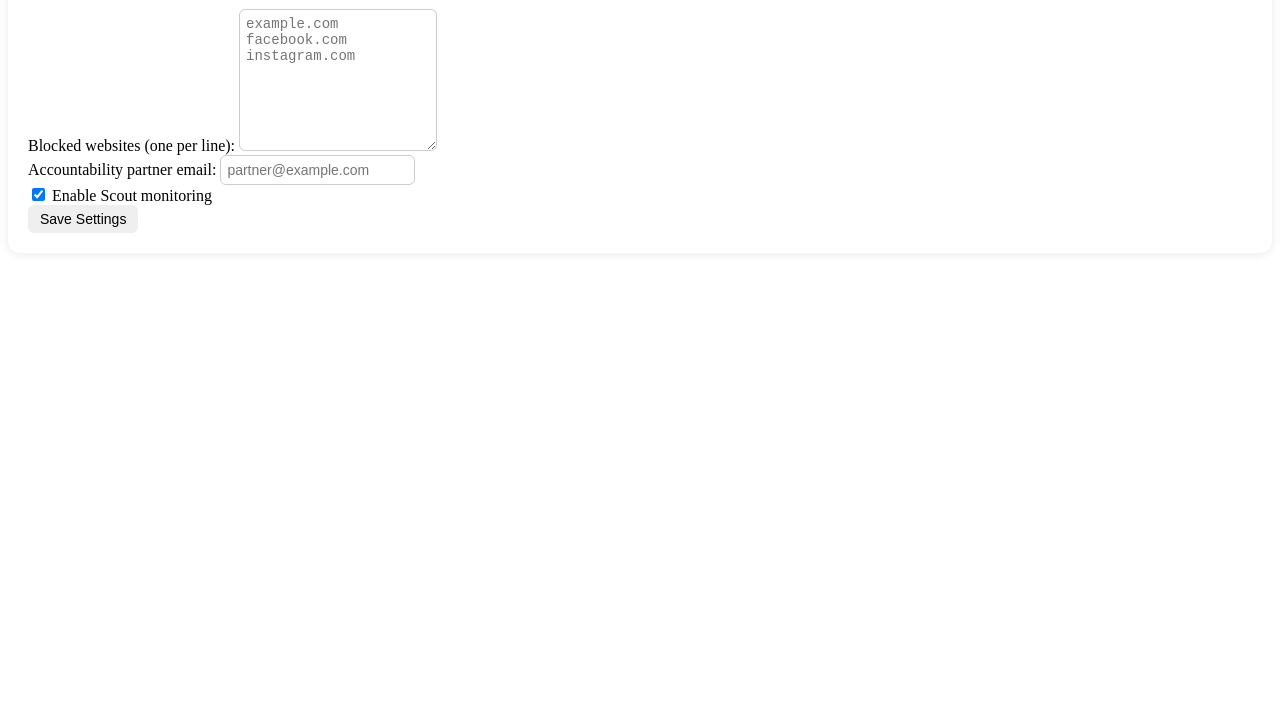
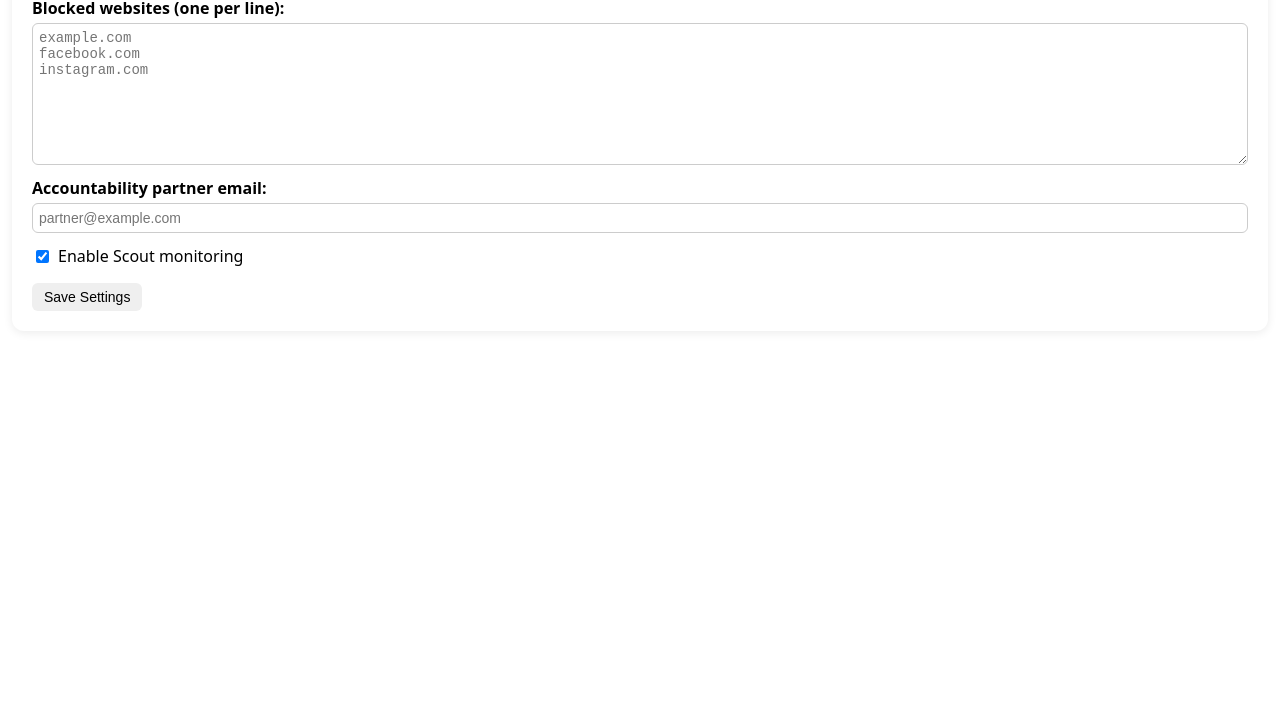
Before and after one commit to brettmariani923/ScoutAccountability, a browser extension: page Scout.Frontend/Scout/Extension/options.html in a window 1280 px wide. Shown: the part 99-800 px from the top of the page. Drawn offline with Linux system fonts and the light colour scheme.

Commit message:
updated email and css

```diff
--- a/Scout.Frontend/Scout/Extension/background.js
+++ b/Scout.Frontend/Scout/Extension/background.js
@@ -60,7 +60,7 @@ function isBlockedHost(hostname, blockedSites) {
 
 async function captureAndSend(tab, email) {
     try {
-        // Capture the visible tab as PNG data URL
+        // Capture the visible tab as JPEG data URL
         const imageDataUrl = await chrome.tabs.captureVisibleTab(tab.windowId, { format: "jpeg", quality: 80 });
 
         const payload = {
--- a/Scout.Frontend/Scout/Extension/styles.css
+++ b/Scout.Frontend/Scout/Extension/styles.css
@@ -1,3 +1,32 @@
+.scout-body,
+.scout-popup {
+    font-family: system-ui, -apple-system, BlinkMacSystemFont, "Segoe UI", sans-serif;
+    margin: 12px;
+    min-width: 260px;
+}
+
+h1, h2 {
+    margin-top: 0;
+}
+
+.scout-section {
+    margin-bottom: 12px;
+    display: flex;
+    flex-direction: column;
+}
+
+label {
+    font-weight: 600;
+    margin-bottom: 4px;
+}
+
+.inline-label {
+    font-weight: 500;
+    display: flex;
+    align-items: center;
+    gap: 6px;
+}
+
 textarea,
 input[type="email"] {
     padding: 6px;
```
Also changed, not shown: Scout.Frontend/Scout/api/email.js (+7 -5 lines).
